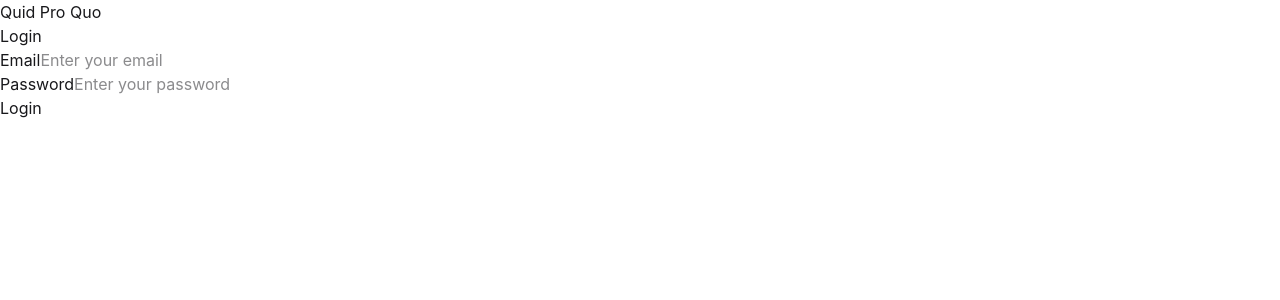
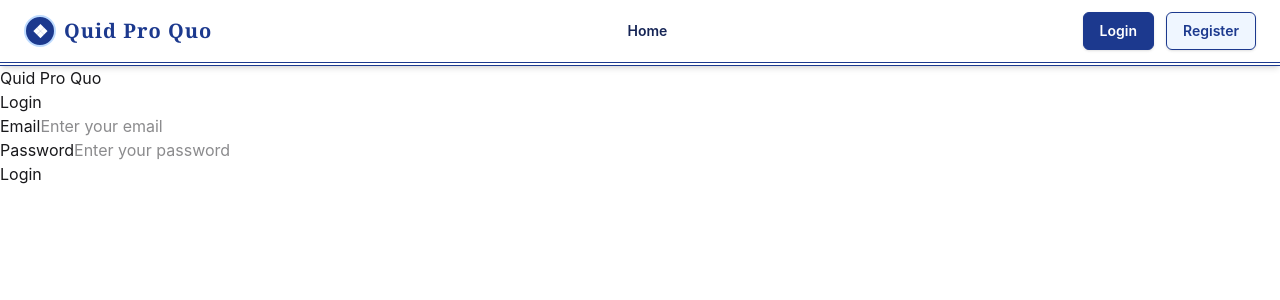
Before and after one commit to mahib-bit/QuidProQuo, a React (Vite) app: page /login in a window 1280 px wide. Shown: the top 300 px of the page. Built offline with nearby package versions, Linux system fonts and the light colour scheme; no server answers.

Commit message:
gazhel navbar

```diff
--- /dev/null
+++ b/src/components/Navbar.jsx
@@ -0,0 +1,92 @@
+import React, { useContext } from 'react';
+import { NavLink } from 'react-router';
+import { signOut } from 'firebase/auth';
+import { auth } from '../firebase/firebase';
+import { AuthContext } from '../context/AuthContext';
+
+//=========================Navbar Component=========================
+const Navbar = () => {
+    const { user } = useContext(AuthContext);
+
+    //=========================Handle Logout=========================
+    const handleLogout = async () => {
+        try {
+            await signOut(auth);
+        } catch (error) {
+            console.error('Logout failed:', error);
+        }
+    };
+
+    //========================= NavLink Styling=========================
+    const navLinkClass = ({ isActive }) =>
+        `px-4 py-2 text-sm font-semibold transition-all duration-200 rounded-md border ${
+            isActive
+                ? 'bg-blue-900 text-white border-blue-900 shadow-sm'
+                : 'text-blue-950 border-transparent hover:border-blue-300 hover:bg-blue-50 hover:text-blue-900'
+        }`;
+
+    return (
+        <nav className="sticky top-0 z-50 bg-white/95 backdrop-blur-sm border-b-4 border-double border-blue-900 shadow-md px-6 py-3 flex items-center justify-between">
+            {/*=========================Brand=========================*/}
+            <NavLink
+                to="/"
+                end
+                className="flex items-center gap-2 group"
+            >
+                {/* Traditional Gzhel Cobalt Motif Emblem */}
+                <div className="w-8 h-8 rounded-full bg-blue-900 text-white flex items-center justify-center font-serif text-lg font-bold border-2 border-blue-200 group-hover:bg-blue-800 transition-colors">
+                    ❖
+                </div>
+                <strong className="text-xl font-serif tracking-wider text-blue-900 group-hover:text-blue-700 transition-colors">
+                    Quid Pro Quo
+                </strong>
+            </NavLink>
+
+            {/*=========================Navigation Links=========================*/}
+            <div className="flex items-center gap-2">
+                <NavLink to="/" end className={navLinkClass}>
+                    Home
+                </NavLink>
+
+                {user && (
+                    <>
+                        <NavLink to="/dashboard" className={navLinkClass}>
+                            Dashboard
+                        </NavLink>
+                        <NavLink to="/items" className={navLinkClass}>
+                            Items
+                        </NavLink>
+                    </>
+                )}
+            </div>
+
+            {/*=========================Authentication Links=========================*/}
+            <div className="flex items-center gap-3">
+                {!user && (
+                    <>
+                        <NavLink to="/login" className={navLinkClass}>
+                            Login
+                        </NavLink>
+                        <NavLink
+                            to="/register"
+                            className="px-4 py-2 text-sm font-semibold text-blue-900 bg-blue-50 border border-blue-900 rounded-md shadow-sm hover:bg-blue-900 hover:text-white transition-all duration-200"
+                        >
+                            Register
+                        </NavLink>
+                    </>
+                )}
+
+                {user && (
+                    <button
+                        onClick={handleLogout}
+                        className="px-4 py-2 text-sm font-semibold text-blue-900 bg-white border-2 border-blue-900 rounded-md shadow-sm hover:bg-blue-900 hover:text-white transition-all duration-200 focus:outline-none focus:ring-2 focus:ring-blue-400"
+                    >
+                        Logout
+                    </button>
+                )}
+            </div>
+        </nav>
+    );
+};
+
+export default Navbar;
--- a/src/layouts/Root.jsx
+++ b/src/layouts/Root.jsx
@@ -1,8 +1,8 @@
 import React from 'react';
 
-import {
-    Outlet
-} from 'react-router';
+import {Outlet} from 'react-router';
+import Navbar from '../components/Navbar';
+
 
 //=========================Root Component=========================
 
@@ -10,7 +10,7 @@ const Root = () => {
 
     return (
         <div>
-
+            <Navbar></Navbar>
             <Outlet />
 
         </div>
```
Also changed, not shown: src/pages/Items.jsx (added).
